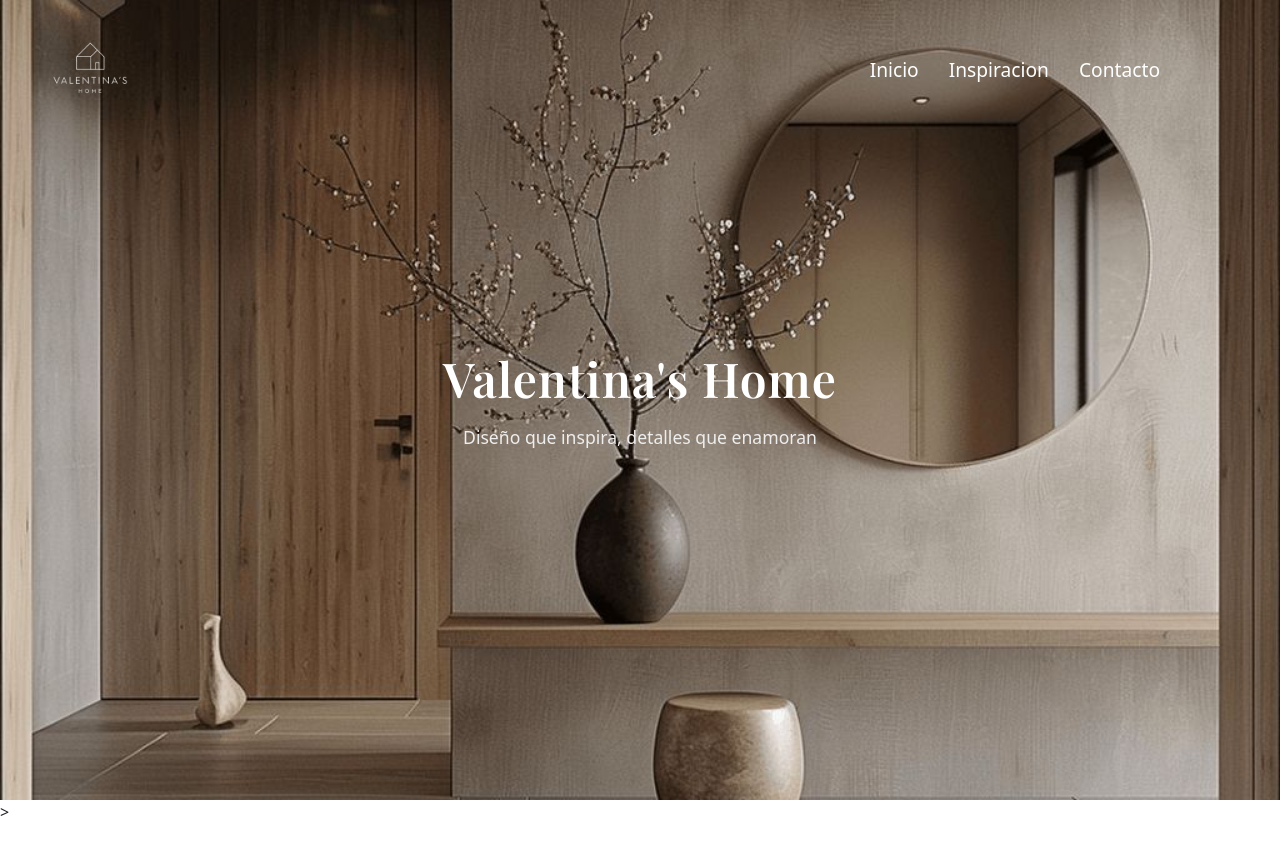
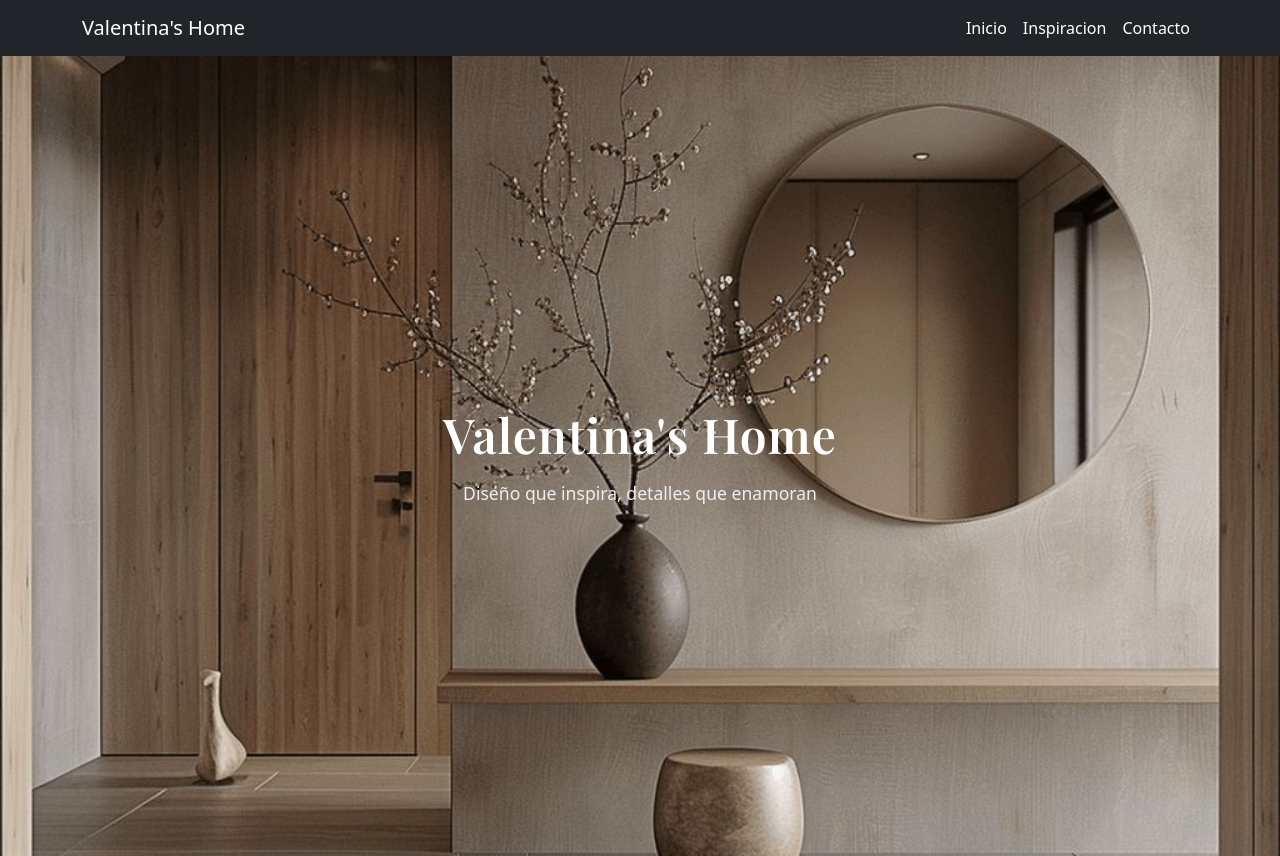
Before and after one commit to nicoleayalabevacqua/Vhome, a plain HTML site: page index.html in a window 1280 px wide. Shown: the top 856 px of the page. Drawn offline with nearby package versions, Linux system fonts and the light colour scheme.

Commit message:
agrego menu hamburguesa

```diff
--- a/css/style.css
+++ b/css/style.css
@@ -37,7 +37,7 @@ p {
 
 /* -------------------------- HEADER + MENÚ --------------------------- */
 .header {
-  position: fixed;
+  position: absolute;
   top: 0;
   width: 100%;
   padding: 20px 40px;
@@ -96,6 +96,18 @@ p {
 
 .nav ul li a:hover {
   color: #888;
+}
+
+.navbar-toggler {
+  border-color: white;
+}
+
+.navbar-toggler-icon {
+  filter: invert(1); /* icono blanco sobre fondo oscuro */
+}
+
+.nav-link {
+  color: white !important;
 }
 
 /* Estilo del menú de navegación */
--- a/index.html
+++ b/index.html
@@ -13,26 +13,26 @@
 </head>
 <body>
 
-<!-- HEADER-->
- <header class="header">
-  <div class="menu-toggle" id="menu-toggle"></div>
-  <a href="index.html" class="logo">
-    <img src="Images/logoblanco.png" alt="Valentina's Home Logo">
-  </a>
-  <nav class="nav" id="nav">
-    <div class="close-btn" id="close-btn">&times;</div>
-    <ul>
-      <li><a href="index.html">Inicio</a></li>
-      <li><a href="Pages/inspiracion.html">Inspiracion</a></li>
-      <li><a href="Pages/contacto.html">Contacto</a></li>
-    </ul>
-  </nav>
- </header>
-
+  <!-- HEADER -->
+   <nav class="navbar navbar-expand-lg navbar-dark bg-dark">
+  <div class="container">
+    <a class="navbar-brand" href="#">Valentina's Home</a>
+    <button class="navbar-toggler" type="button" data-bs-toggle="collapse" data-bs-target="#navbarNav">
+      <span class="navbar-toggler-icon"></span>
+    </button>
+    <div class="collapse navbar-collapse" id="navbarNav">
+      <ul class="navbar-nav ms-auto">
+        <li class="nav-item"><a class="nav-link" href="index.html">Inicio</a></li>
+        <li class="nav-item"><a class="nav-link" href="Pages/inspiracion.html">Inspiracion</a></li>
+        <li class="nav-item"><a class="nav-link" href="Pages/contacto.html">Contacto</a></li>
+      </ul>
+    </div>
+  </div>
+</nav>
   <!--MAIN-->
   <main>
   <!-- HERO -->
-   <section class="hero position-relative text-white" title="Valentina's Home - Diseño que inspira y enamora"></section>>
+   <section class="hero position-relative text-white" title="Valentina's Home - Diseño que inspira y enamora">
     <div class="hero-text text-center position-absolute top-50 start-50 translate-middle text-white">
       <h1>Valentina's Home</h1>
       <p>Diseño que inspira, detalles que enamoran</p>
```
